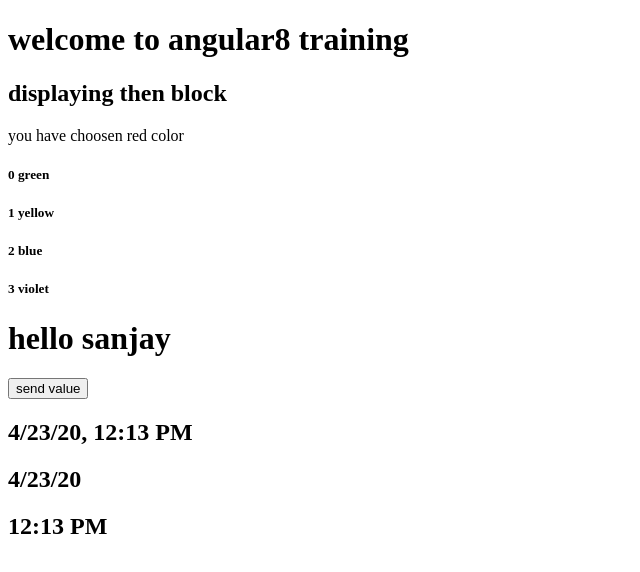
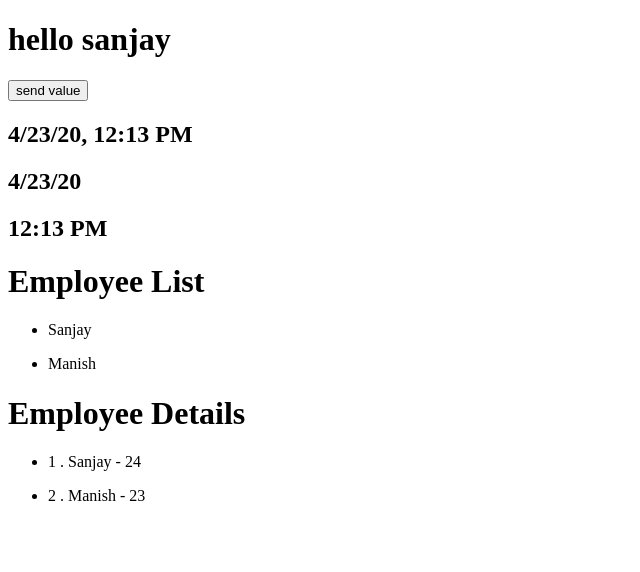
Before and after one commit to sanjay2596/angular-20-Training, an Angular app: page / in a window 1280 px wide. Shown: the top 572 px of the page, without its empty margins (0-640 px from the left). Built offline with nearby package versions, Linux system fonts and the light colour scheme.

Commit message:
services

```diff
--- a/src/app/app.component.html
+++ b/src/app/app.component.html
@@ -1,4 +1,4 @@
-<h1>welcome to angular{{4+4}} training</h1>
-<h1>{{message}}</h1>
-<app-display-directive></app-display-directive>
+
 <app-test (childEvent)="message=$event" [parentData]="name"></app-test>
+<app-employee-list></app-employee-list>
+<app-employee-detail></app-employee-detail>
--- a/src/app/app.module.ts
+++ b/src/app/app.module.ts
@@ -7,13 +7,17 @@ import { AppComponent } from './app.component';
 import { NewcomponentComponent } from './newcomponent/newcomponent.component';
 import { DisplayDirectiveComponent } from './display-directive/display-directive.component';
 import { TestComponent } from './test/test.component';
+import { EmployeeListComponent } from './employee-list/employee-list.component';
+import { EmployeeDetailComponent } from './employee-detail/employee-detail.component';
 
 @NgModule({
   declarations: [
     AppComponent,
     NewcomponentComponent,
     DisplayDirectiveComponent,
-    TestComponent
+    TestComponent,
+    EmployeeListComponent,
+    EmployeeDetailComponent
     ],
   imports: [
     BrowserModule,
--- /dev/null
+++ b/src/app/employee-detail/employee-detail.component.html
@@ -0,0 +1,4 @@
+<h1>Employee Details</h1>
+<ul *ngFor="let  employee of employees">
+    <li>{{employee.id}} . {{employee.name}} - {{employee.age}}</li>
+</ul>
--- /dev/null
+++ b/src/app/employee-detail/employee-detail.component.ts
@@ -0,0 +1,19 @@
+import { Component, OnInit } from '@angular/core';
+
+@Component({
+  selector: 'app-employee-detail',
+  templateUrl: './employee-detail.component.html',
+  styleUrls: ['./employee-detail.component.css']
+})
+export class EmployeeDetailComponent implements OnInit {
+
+  public employees=[
+    {"id":1, "name":"Sanjay", "age":24},
+    {"id":2, "name":"Manish", "age":23}
+  ]
+  constructor() { }
+
+  ngOnInit() {
+  }
+
+}
--- /dev/null
+++ b/src/app/employee-list/employee-list.component.html
@@ -0,0 +1,4 @@
+<h1>Employee List</h1>
+<ul *ngFor="let  employee of employees">
+    <li>{{employee.name}}</li>
+</ul>
--- /dev/null
+++ b/src/app/employee-list/employee-list.component.ts
@@ -0,0 +1,19 @@
+import { Component, OnInit } from '@angular/core';
+
+@Component({
+  selector: 'app-employee-list',
+  templateUrl: './employee-list.component.html',
+  styleUrls: ['./employee-list.component.css']
+})
+export class EmployeeListComponent implements OnInit {
+
+  public employees=[
+    {"id":1, "name":"Sanjay", "age":24},
+    {"id":2, "name":"Manish", "age":23}
+  ]
+  constructor() { }
+
+  ngOnInit() {
+  }
+
+}
```
Also changed, not shown: src/app/employee-detail/employee-detail.component.css (added), src/app/employee-list/employee-list.component.css (added), 2 other files (tests, documents, lock files or other folders).
